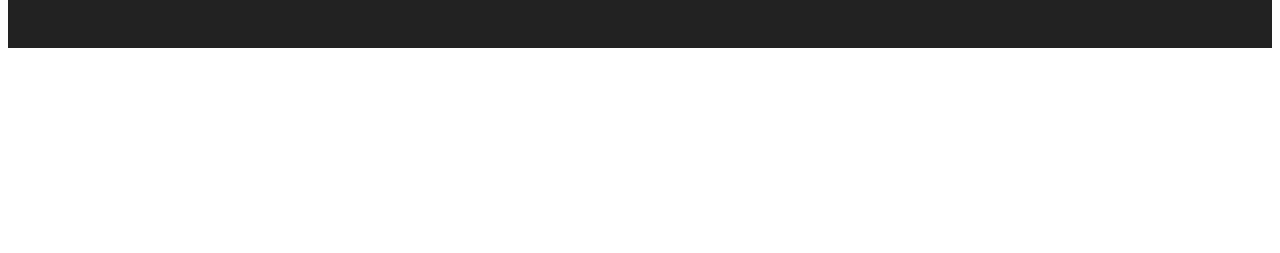
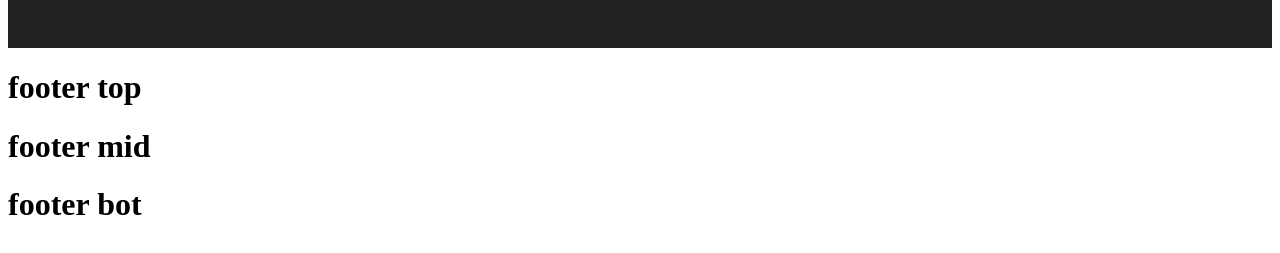
Before and after one commit to RubaCodes/vue-dc-comics, a Vue app: page / in a window 1280 px wide. Shown: the part 349-602 px from the top of the page. Built offline with nearby package versions, Linux system fonts and the light colour scheme.

Commit message:
generato template footer

```diff
--- a/src/App.vue
+++ b/src/App.vue
@@ -2,17 +2,20 @@
   <div id="app">
     <BaseHeader></BaseHeader>
     <BaseMain></BaseMain>
+    <BaseFooter></BaseFooter>
   </div>
 </template>
 
 <script>
 import BaseHeader from './components/BaseHeader.vue';
 import BaseMain from './components/BaseMain.vue';
+import BaseFooter from './components/BaseFooter.vue';
 export default {
   name: 'App',
   components: {
     BaseHeader,
     BaseMain,
+    BaseFooter,
   },
 };
 </script>
--- /dev/null
+++ b/src/components/BaseFooter.vue
@@ -0,0 +1,23 @@
+<template>
+  <footer>
+    <base-footer-top></base-footer-top>
+    <base-footer-mid></base-footer-mid>
+    <base-footer-bot></base-footer-bot>
+  </footer>
+</template>
+
+<script>
+import BaseFooterBot from './footer/BaseFooterBot.vue';
+import BaseFooterMid from './footer/BaseFooterMid.vue';
+import BaseFooterTop from './footer/BaseFooterTop.vue';
+export default {
+  name: 'BaseFooter',
+  components: {
+    BaseFooterBot,
+    BaseFooterMid,
+    BaseFooterTop,
+  },
+};
+</script>
+
+<style></style>
--- /dev/null
+++ b/src/components/footer/BaseFooterBot.vue
@@ -0,0 +1,13 @@
+<template>
+  <div class="footer__bot">
+    <h1>footer bot</h1>
+  </div>
+</template>
+
+<script>
+export default {
+  name: 'BaseFooterBot',
+};
+</script>
+
+<style lang="scss" scoped></style>
--- /dev/null
+++ b/src/components/footer/BaseFooterMid.vue
@@ -0,0 +1,13 @@
+<template>
+  <div class="footer__mid">
+    <h1>footer mid</h1>
+  </div>
+</template>
+
+<script>
+export default {
+  name: 'BaseFooterMid',
+};
+</script>
+
+<style lang="scss" scoped></style>
--- /dev/null
+++ b/src/components/footer/BaseFooterTop.vue
@@ -0,0 +1,13 @@
+<template>
+  <div class="footer__top">
+    <h1>footer top</h1>
+  </div>
+</template>
+
+<script>
+export default {
+  name: 'BaseFooterTop',
+};
+</script>
+
+<style lang="scss" scoped></style>
```
Also changed, not shown: src/components/BaseFooterBot.vue (deleted), src/components/BaseFooterMid.vue (deleted), src/components/BaseFooterTop.vue (deleted).
